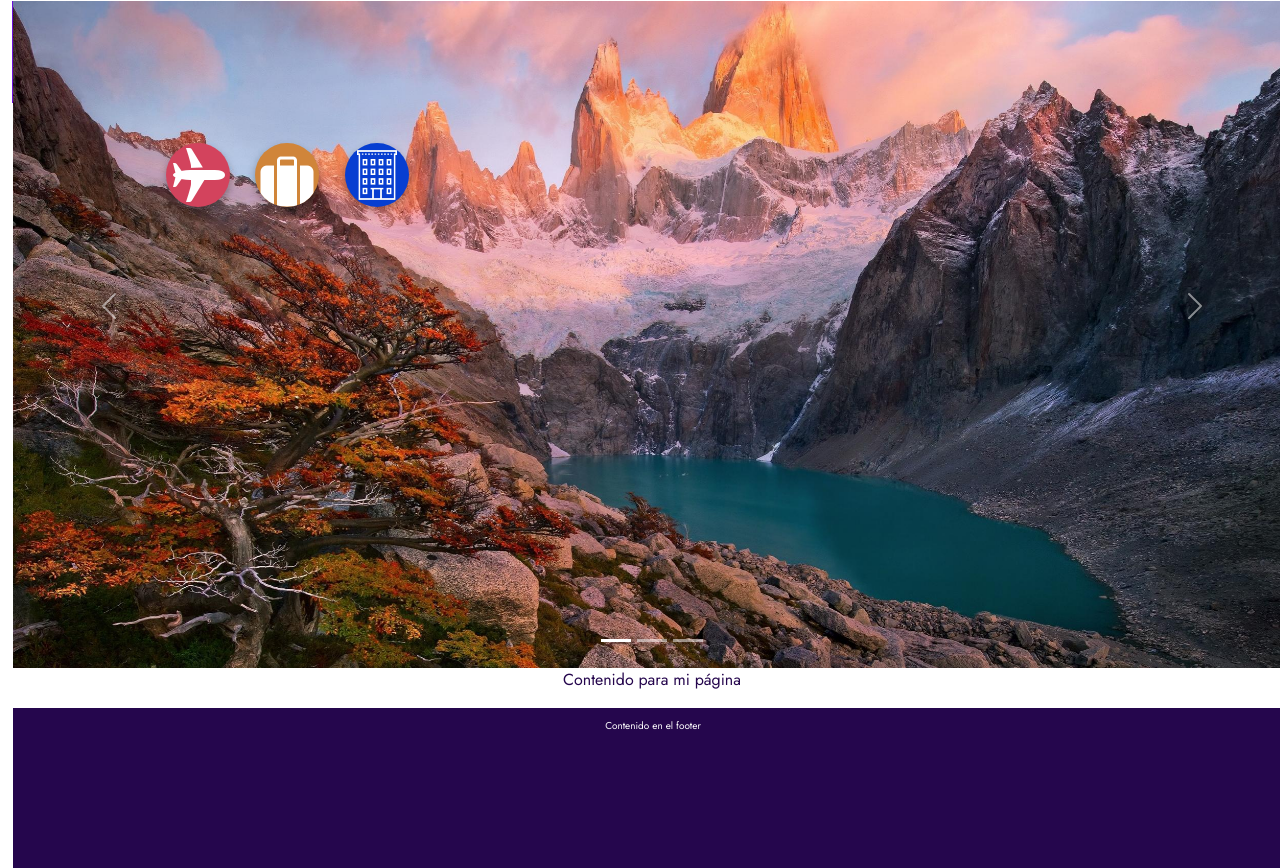
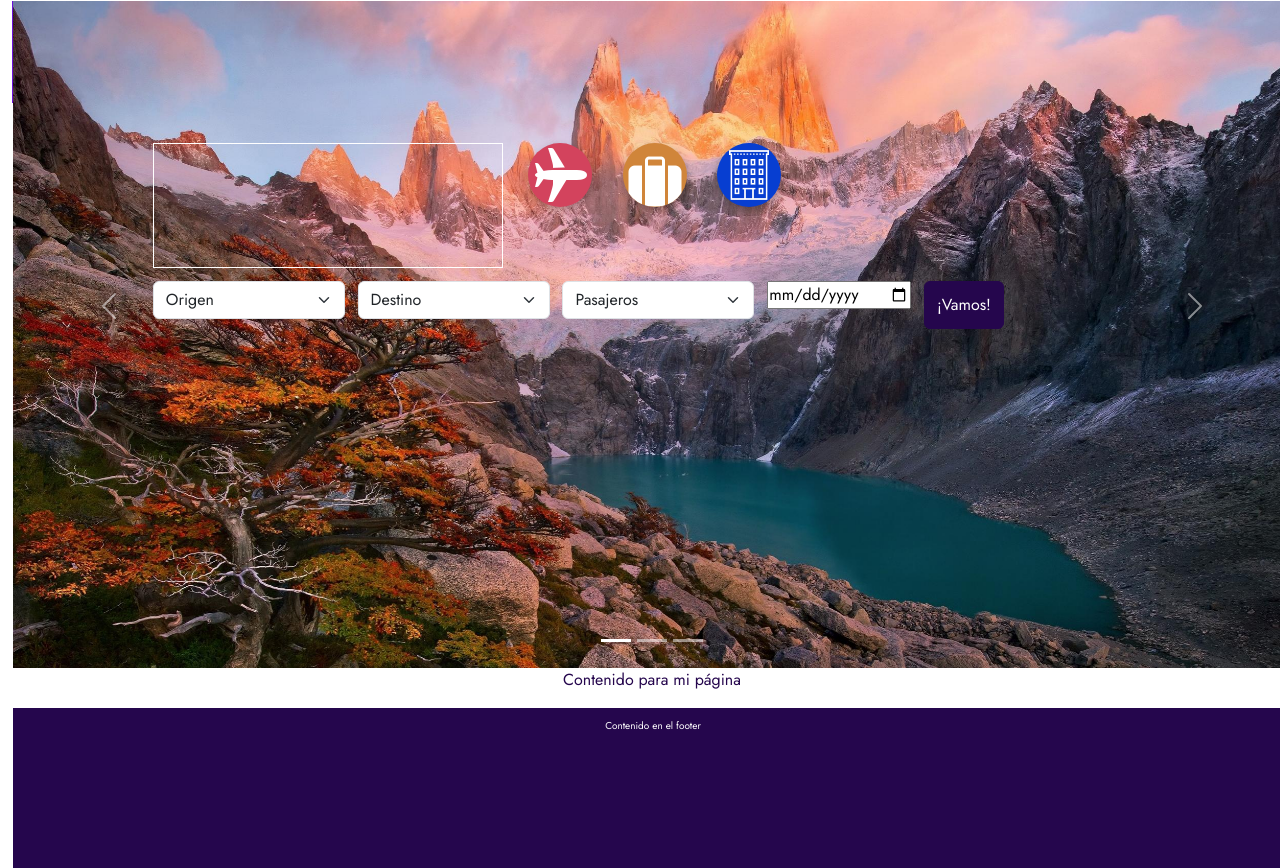
Before and after one commit to m0nt4ld0/front-tt-2C2024, a plain HTML site: page index.html in a window 1280 px wide. Shown: the part 57-925 px from the top of the page. Drawn offline with nearby package versions, Linux system fonts and the light colour scheme; a web font is replaced by a local one.

Commit message:
Add espacio para logo y form de busqueda

```diff
--- a/index.html
+++ b/index.html
@@ -43,11 +43,53 @@
         </nav>
     </header>
     <main class="container-fluid">
+        <!-- Form de búsqueda -->
         <div class="formBusqueda">
-            <img src="./icons/icons8-plane-64.png" class="circulo" style="background-color: var(--rosado);" />
-            <img src="./icons/icons8-suitcase-64.png" class="circulo" style="background-color: var(--anaranjado);" />
-            <img src="./icons/icons8-building-80.png" class="circulo" style="background-color: var(--azul);" />
+            <div class="row g-2 align-items-center">
+                <div class="col" style="float: left; margin-left: 1vw; margin-bottom: 1vw;">
+                    <div id="logo"></div>
+                    <img src="./icons/icons8-plane-64.png" class="circulo" style="background-color: var(--rosado);" />
+                    <img src="./icons/icons8-suitcase-64.png" class="circulo" style="background-color: var(--anaranjado);" />
+                    <img src="./icons/icons8-building-80.png" class="circulo" style="background-color: var(--azul);" />
+                </div>
+            </div>
+            <div class="row g-2 align-items-center">
+                <form>
+                    <div class="col" style="float: left; margin-left: 1vw;">
+                        <select class="form-select" aria-label="Origen" id="origen" style="width: 15vw;">
+                            <option selected>Origen</option>
+                            <option value="1">Buenos Aires - Ezeiza</option>
+                            <option value="2">Buenos Aires - Aeroparque</option>
+                            <option value="3">Buenos Aires - El Palomar</option>
+                        </select>
+                    </div>
+                    <div class="col" style="float: left; margin-left: 1vw;">
+                        <select class="form-select" aria-label="Destino" id="destino" style="width: 15vw;">
+                            <option selected>Destino</option>
+                            <option value="1">Córdoba</option>
+                            <option value="2">Mendoza</option>
+                            <option value="3">Iguaz</option>
+                        </select>
+                    </div>
+                    <div class="col" style="float: left; margin-left: 1vw;">
+                        <select class="form-select" aria-label="Cantidad de pasajeros" id="cpasajeros" style="width: 15vw;">
+                            <option selected>Pasajeros</option>
+                            <option value="1">1 Pasajero</option>
+                            <option value="2">2 Pasajeros</option>
+                            <option value="3">3 Pasajeros</option>
+                            <option value="4">4 Pasajeros</option>
+                        </select>
+                    </div>
+                    <div class="col" style="float: left; margin-left: 1vw;">
+                        <input type="date" id="birthday" name="birthday">
+                    </div>
+                    <div class="col" style="float: left; margin-left: 1vw;">
+                        <button type="button" class="btn btn-primary" style="height: 6vh;">¡Vamos!</button>
+                    </div>
+                </form>
+            </div>
         </div>
+        <!-- Carousel-->
         <div class="mainCarousel">
             <div id="carouselExampleIndicators" class="carousel slide">
                 <div class="carousel-indicators">
--- a/styles.css
+++ b/styles.css
@@ -65,11 +65,19 @@
 }
 
 /** ****** FORM DE BUSQUEDA ****** **/
+#logo {
+    width: 350px;
+    height: 125px;
+    border: 1px solid white;
+    float: left;
+}
+
 .formBusqueda {
     position: absolute;
     z-index: 50;
     padding-top: 25vh; /* Va a tener que cambiar segun tamaño de pantalla */
     padding-left: 10vw;
+    width: 100vw;
 }
 
 .circulo {
@@ -78,8 +86,12 @@
     background-size: cover;
     background-position: center;
     box-shadow: 0px 4px 8px rgba(0, 0, 0, 0.3);
-    float: left;
     margin-left: 2vw;
+}
+
+.btn-primary {
+    background-color: var(--violeta-oscuro);
+    border: 1px solid var(--violeta-oscuro);
 }
 
 /** ****** CONTENIDO PPAL ****** **/
```
